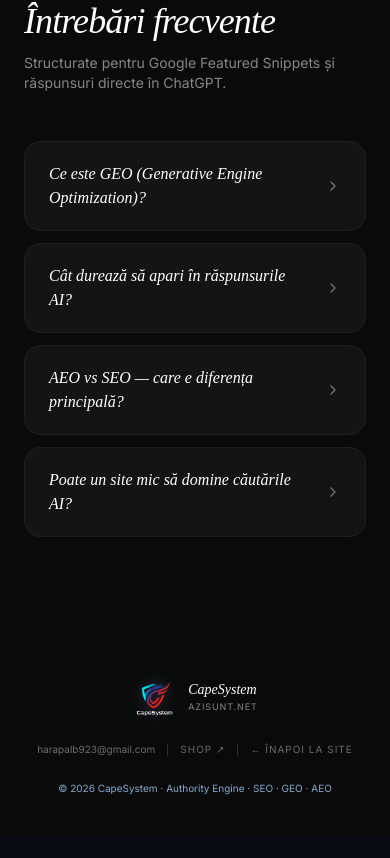
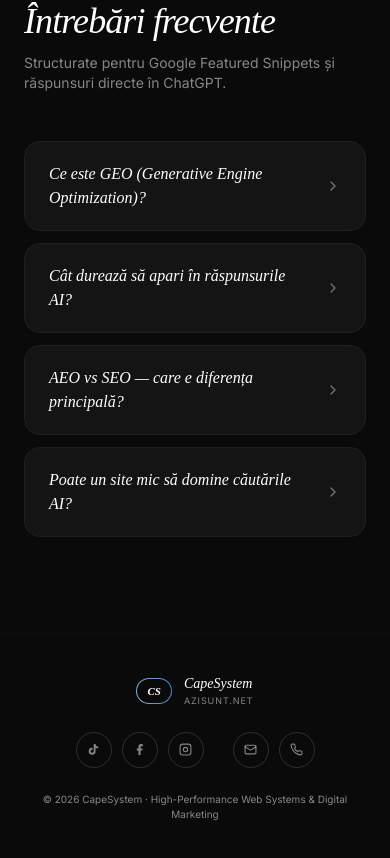
Before and after one commit to alexei4studio-afk/azisunt-net, a Next.js app: page /blog in a window 390 px wide. Shown: the part 3973-4831 px from the top of the page. Before the commit the page ends 4809 px from the top, so only its background shows below. Built offline with nearby package versions, Linux system fonts and the light colour scheme.

Commit message:
feat: unified responsive footer with social icons and contact across all pages

```diff
--- a/app/audit/page.js
+++ b/app/audit/page.js
@@ -10,6 +10,70 @@ import {
 
 /* ─── CONSTANTS ─── */
 const WA_LINK = "https://wa.me/40733874143";
+
+/* ─── SOCIAL LINK ─── */
+function SocialLink({ href, label, children }) {
+  return (
+    <a
+      href={href}
+      target="_blank"
+      rel="noopener noreferrer"
+      aria-label={label}
+      className="w-9 h-9 rounded-full border border-white/15 flex items-center justify-center text-white/50 transition-all duration-200 hover:border-[#89AACC]/50 hover:text-[#89AACC] hover:bg-white/5"
+    >
+      {children}
+    </a>
+  );
+}
+
+/* ─── FOOTER ─── */
+function Footer() {
+  return (
+    <footer className="border-t border-[hsl(var(--stroke))]/20 pt-10 pb-24 px-6">
+      <div className="max-w-6xl mx-auto flex flex-col md:flex-row items-center justify-between gap-6">
+
+        {/* Logo */}
+        <div className="flex items-center gap-3">
+          <div className="p-[1px] rounded-full" style={{ background: "linear-gradient(135deg, #89AACC, #4E85BF)" }}>
+            <div className="bg-[hsl(var(--bg))] rounded-full px-2.5 py-1 text-[11px] font-display italic font-bold text-white">CS</div>
+          </div>
+          <div>
+            <p className="font-display italic text-sm text-white">CapeSystem</p>
+            <p className="text-[9px] text-[hsl(var(--muted))] font-body uppercase tracking-widest">azisunt.net</p>
+          </div>
+        </div>
+
+        {/* Copyright */}
+        <p className="text-[10px] text-[hsl(var(--muted))] font-body text-center order-last md:order-none">
+          © {new Date().getFullYear()} CapeSystem · High-Performance Web Systems & Digital Marketing
+        </p>
+
+        {/* Social + contact */}
+        <div className="flex items-center gap-2.5">
+          <SocialLink href="https://www.tiktok.com/@capesystempower" label="TikTok">
+            <svg width="13" height="13" viewBox="0 0 24 24" fill="currentColor" xmlns="http://www.w3.org/2000/svg">
+              <path d="M19.59 6.69a4.83 4.83 0 0 1-3.77-4.25V2h-3.45v13.67a2.89 2.89 0 0 1-2.88 2.5 2.89 2.89 0 0 1-2.89-2.89 2.89 2.89 0 0 1 2.89-2.89c.28 0 .54.04.79.1V9.01a6.32 6.32 0 0 0-.79-.05 6.34 6.34 0 0 0-6.34 6.34 6.34 6.34 0 0 0 6.34 6.34 6.34 6.34 0 0 0 6.33-6.34V8.69a8.18 8.18 0 0 0 4.78 1.52V6.74a4.85 4.85 0 0 1-1.01-.05z"/>
+            </svg>
+          </SocialLink>
+          <SocialLink href="https://www.facebook.com/CSLEGION" label="Facebook">
+            <svg width="13" height="13" viewBox="0 0 24 24" fill="currentColor"><path d="M18 2h-3a5 5 0 0 0-5 5v3H7v4h3v8h4v-8h3l1-4h-4V7a1 1 0 0 1 1-1h3z"/></svg>
+          </SocialLink>
+          <SocialLink href="https://instagram.com/capesystemdesign" label="Instagram">
+            <svg width="13" height="13" viewBox="0 0 24 24" fill="none" stroke="currentColor" strokeWidth="2" strokeLinecap="round" strokeLinejoin="round"><rect x="2" y="2" width="20" height="20" rx="5"/><circle cx="12" cy="12" r="4"/><circle cx="17.5" cy="6.5" r="0.5" fill="currentColor" stroke="none"/></svg>
+          </SocialLink>
+          <div className="w-px h-4 bg-white/8 mx-1" />
+          <SocialLink href="mailto:harapalb923@gmail.com" label="Email">
+            <svg width="13" height="13" viewBox="0 0 24 24" fill="none" stroke="currentColor" strokeWidth="2" strokeLinecap="round" strokeLinejoin="round"><rect x="2" y="4" width="20" height="16" rx="2"/><path d="m22 7-8.97 5.7a1.94 1.94 0 0 1-2.06 0L2 7"/></svg>
+          </SocialLink>
+          <SocialLink href="tel:+40733874143" label="Telefon">
+            <svg width="13" height="13" viewBox="0 0 24 24" fill="none" stroke="currentColor" strokeWidth="2" strokeLinecap="round" strokeLinejoin="round"><path d="M22 16.92v3a2 2 0 0 1-2.18 2 19.79 19.79 0 0 1-8.63-3.07 19.5 19.5 0 0 1-6-6 19.79 19.79 0 0 1-3.07-8.67A2 2 0 0 1 4.11 2h3a2 2 0 0 1 2 1.72 12.84 12.84 0 0 0 .7 2.81 2 2 0 0 1-.45 2.11L8.09 9.91a16 16 0 0 0 6 6l1.27-1.27a2 2 0 0 1 2.11-.45 12.84 12.84 0 0 0 2.81.7A2 2 0 0 1 22 16.92z"/></svg>
+          </SocialLink>
+        </div>
+
+      </div>
+    </footer>
+  );
+}
 
 /* ─── SHARED NAV LOGO ─── */
 function Navbar() {
@@ -582,19 +646,8 @@ export default function AuditPage() {
       </AnimatePresence>
 
       {/* Footer */}
-      <footer className="border-t border-[hsl(var(--stroke))]/20 py-8 px-6">
-        <div className="max-w-2xl mx-auto flex flex-col sm:flex-row items-center justify-between gap-4">
-          <div className="flex items-center gap-2">
-            <img src="/logo.png" alt="CapeSystem" className="h-[28px] w-auto object-contain opacity-70" />
-            <p className="text-[9px] text-[hsl(var(--muted))] font-body uppercase tracking-widest">azisunt.net</p>
-          </div>
-          <div className="flex items-center gap-4">
-            <a href="tel:+40733874143" className="text-[10px] font-body text-white/30 hover:text-white transition-colors flex items-center gap-1"><Phone size={10} /> +40 733 874 143</a>
-            <a href="mailto:harapalb923@gmail.com" className="text-[10px] font-body text-white/30 hover:text-white transition-colors flex items-center gap-1"><Mail size={10} /> harapalb923@gmail.com</a>
-            <a href="/" className="text-[10px] font-body text-white/30 hover:text-white transition-colors uppercase tracking-widest">← Acasă</a>
-          </div>
-        </div>
-      </footer>
+      <Footer />
+
     </main>
   );
 }
--- a/app/blog/BlogContent.js
+++ b/app/blog/BlogContent.js
@@ -389,36 +389,65 @@ function Navbar() {
   );
 }
 
+/* ─── SOCIAL LINK ─── */
+function SocialLink({ href, label, children }) {
+  return (
+    <a
+      href={href}
+      target="_blank"
+      rel="noopener noreferrer"
+      aria-label={label}
+      className="w-9 h-9 rounded-full border border-white/15 flex items-center justify-center text-white/50 transition-all duration-200 hover:border-[#89AACC]/50 hover:text-[#89AACC] hover:bg-white/5"
+    >
+      {children}
+    </a>
+  );
+}
+
 /* ─── FOOTER ─── */
 function Footer() {
   return (
-    <footer className="border-t border-[hsl(var(--stroke))]/20 pt-10 pb-10 px-6">
+    <footer className="border-t border-[hsl(var(--stroke))]/20 pt-10 pb-24 px-6">
       <div className="max-w-6xl mx-auto flex flex-col md:flex-row items-center justify-between gap-6">
+
+        {/* Logo */}
         <div className="flex items-center gap-3">
-          <img
-            src="/logo.png"
-            alt="CapeSystem"
-            className="h-[44px] w-auto object-contain"
-            style={{ filter: "drop-shadow(0 0 8px rgba(137,170,204,0.3))" }}
-          />
+          <div className="accent-gradient p-[1px] rounded-full">
+            <div className="bg-bg rounded-full px-2.5 py-1 text-[11px] font-display italic font-bold text-white">CS</div>
+          </div>
           <div>
             <p className="font-display italic text-sm text-white">CapeSystem</p>
             <p className="text-[9px] text-[hsl(var(--muted))] font-body uppercase tracking-widest">azisunt.net</p>
           </div>
         </div>
-        <p className="text-[10px] font-body text-center order-last md:order-none" style={{ color: "#89AACC" }}>
-          © {new Date().getFullYear()} CapeSystem · Authority Engine · SEO · GEO · AEO
+
+        {/* Copyright */}
+        <p className="text-[10px] text-[hsl(var(--muted))] font-body text-center order-last md:order-none">
+          © {new Date().getFullYear()} CapeSystem · High-Performance Web Systems & Digital Marketing
         </p>
-        <div className="flex items-center gap-3">
-          <a href="mailto:harapalb923@gmail.com" className="text-[10px] font-body text-white/40 hover:text-white transition-colors">harapalb923@gmail.com</a>
-          <span className="w-px h-3 bg-white/15" />
-          <a href="https://azisunt.shop" target="_blank" rel="noopener noreferrer"
-             className="text-[10px] font-body text-white/40 hover:text-white transition-colors uppercase tracking-widest">
-            Shop ↗
-          </a>
-          <span className="w-px h-3 bg-white/15" />
-          <a href="/" className="text-[10px] font-body text-white/40 hover:text-white transition-colors uppercase tracking-widest">← Înapoi la site</a>
+
+        {/* Social + contact */}
+        <div className="flex items-center gap-2.5">
+          <SocialLink href="https://www.tiktok.com/@capesystempower" label="TikTok">
+            <svg width="13" height="13" viewBox="0 0 24 24" fill="currentColor" xmlns="http://www.w3.org/2000/svg">
+              <path d="M19.59 6.69a4.83 4.83 0 0 1-3.77-4.25V2h-3.45v13.67a2.89 2.89 0 0 1-2.88 2.5 2.89 2.89 0 0 1-2.89-2.89 2.89 2.89 0 0 1 2.89-2.89c.28 0 .54.04.79.1V9.01a6.32 6.32 0 0 0-.79-.05 6.34 6.34 0 0 0-6.34 6.34 6.34 6.34 0 0 0 6.34 6.34 6.34 6.34 0 0 0 6.33-6.34V8.69a8.18 8.18 0 0 0 4.78 1.52V6.74a4.85 4.85 0 0 1-1.01-.05z"/>
+            </svg>
+          </SocialLink>
+          <SocialLink href="https://www.facebook.com/CSLEGION" label="Facebook">
+            <svg width="13" height="13" viewBox="0 0 24 24" fill="currentColor"><path d="M18 2h-3a5 5 0 0 0-5 5v3H7v4h3v8h4v-8h3l1-4h-4V7a1 1 0 0 1 1-1h3z"/></svg>
+          </SocialLink>
+          <SocialLink href="https://instagram.com/capesystemdesign" label="Instagram">
+            <svg width="13" height="13" viewBox="0 0 24 24" fill="none" stroke="currentColor" strokeWidth="2" strokeLinecap="round" strokeLinejoin="round"><rect x="2" y="2" width="20" height="20" rx="5"/><circle cx="12" cy="12" r="4"/><circle cx="17.5" cy="6.5" r="0.5" fill="currentColor" stroke="none"/></svg>
+          </SocialLink>
+          <div className="w-px h-4 bg-white/8 mx-1" />
+          <SocialLink href="mailto:harapalb923@gmail.com" label="Email">
+            <svg width="13" height="13" viewBox="0 0 24 24" fill="none" stroke="currentColor" strokeWidth="2" strokeLinecap="round" strokeLinejoin="round"><rect x="2" y="4" width="20" height="16" rx="2"/><path d="m22 7-8.97 5.7a1.94 1.94 0 0 1-2.06 0L2 7"/></svg>
+          </SocialLink>
+          <SocialLink href="tel:+40733874143" label="Telefon">
+            <svg width="13" height="13" viewBox="0 0 24 24" fill="none" stroke="currentColor" strokeWidth="2" strokeLinecap="round" strokeLinejoin="round"><path d="M22 16.92v3a2 2 0 0 1-2.18 2 19.79 19.79 0 0 1-8.63-3.07 19.5 19.5 0 0 1-6-6 19.79 19.79 0 0 1-3.07-8.67A2 2 0 0 1 4.11 2h3a2 2 0 0 1 2 1.72 12.84 12.84 0 0 0 .7 2.81 2 2 0 0 1-.45 2.11L8.09 9.91a16 16 0 0 0 6 6l1.27-1.27a2 2 0 0 1 2.11-.45 12.84 12.84 0 0 0 2.81.7A2 2 0 0 1 22 16.92z"/></svg>
+          </SocialLink>
         </div>
+
       </div>
     </footer>
   );
--- a/app/blog/[slug]/page.js
+++ b/app/blog/[slug]/page.js
@@ -2,6 +2,70 @@ import { getPostData, getSortedPostsData } from "../../../lib/posts";
 import Link from "next/link";
 import { ArrowLeft, Clock } from "lucide-react";
 import { notFound } from "next/navigation";
+
+/* ─── SOCIAL LINK ─── */
+function SocialLink({ href, label, children }) {
+  return (
+    <a
+      href={href}
+      target="_blank"
+      rel="noopener noreferrer"
+      aria-label={label}
+      className="w-9 h-9 rounded-full border border-white/15 flex items-center justify-center text-white/50 transition-all duration-200 hover:border-[#89AACC]/50 hover:text-[#89AACC] hover:bg-white/5"
+    >
+      {children}
+    </a>
+  );
+}
+
+/* ─── FOOTER ─── */
+function Footer() {
+  return (
+    <footer className="border-t border-white/10 pt-10 pb-24 px-6">
+      <div className="max-w-6xl mx-auto flex flex-col md:flex-row items-center justify-between gap-6">
+
+        {/* Logo */}
+        <div className="flex items-center gap-3">
+          <div className="p-[1px] rounded-full" style={{ background: "linear-gradient(135deg, #89AACC, #4E85BF)" }}>
+            <div className="bg-[#030303] rounded-full px-2.5 py-1 text-[11px] font-display italic font-bold text-white">CS</div>
+          </div>
+          <div>
+            <p className="font-display italic text-sm text-white">CapeSystem</p>
+            <p className="text-[9px] text-gray-500 font-body uppercase tracking-widest">azisunt.net</p>
+          </div>
+        </div>
+
+        {/* Copyright */}
+        <p className="text-[10px] text-gray-500 font-body text-center order-last md:order-none">
+          © {new Date().getFullYear()} CapeSystem · High-Performance Web Systems & Digital Marketing
+        </p>
+
+        {/* Social + contact */}
+        <div className="flex items-center gap-2.5">
+          <SocialLink href="https://www.tiktok.com/@capesystempower" label="TikTok">
+            <svg width="13" height="13" viewBox="0 0 24 24" fill="currentColor" xmlns="http://www.w3.org/2000/svg">
+              <path d="M19.59 6.69a4.83 4.83 0 0 1-3.77-4.25V2h-3.45v13.67a2.89 2.89 0 0 1-2.88 2.5 2.89 2.89 0 0 1-2.89-2.89 2.89 2.89 0 0 1 2.89-2.89c.28 0 .54.04.79.1V9.01a6.32 6.32 0 0 0-.79-.05 6.34 6.34 0 0 0-6.34 6.34 6.34 6.34 0 0 0 6.34 6.34 6.34 6.34 0 0 0 6.33-6.34V8.69a8.18 8.18 0 0 0 4.78 1.52V6.74a4.85 4.85 0 0 1-1.01-.05z"/>
+            </svg>
+          </SocialLink>
+          <SocialLink href="https://www.facebook.com/CSLEGION" label="Facebook">
+            <svg width="13" height="13" viewBox="0 0 24 24" fill="currentColor"><path d="M18 2h-3a5 5 0 0 0-5 5v3H7v4h3v8h4v-8h3l1-4h-4V7a1 1 0 0 1 1-1h3z"/></svg>
+          </SocialLink>
+          <SocialLink href="https://instagram.com/capesystemdesign" label="Instagram">
+            <svg width="13" height="13" viewBox="0 0 24 24" fill="none" stroke="currentColor" strokeWidth="2" strokeLinecap="round" strokeLinejoin="round"><rect x="2" y="2" width="20" height="20" rx="5"/><circle cx="12" cy="12" r="4"/><circle cx="17.5" cy="6.5" r="0.5" fill="currentColor" stroke="none"/></svg>
+          </SocialLink>
+          <div className="w-px h-4 bg-white/8 mx-1" />
+          <SocialLink href="mailto:harapalb923@gmail.com" label="Email">
+            <svg width="13" height="13" viewBox="0 0 24 24" fill="none" stroke="currentColor" strokeWidth="2" strokeLinecap="round" strokeLinejoin="round"><rect x="2" y="4" width="20" height="16" rx="2"/><path d="m22 7-8.97 5.7a1.94 1.94 0 0 1-2.06 0L2 7"/></svg>
+          </SocialLink>
+          <SocialLink href="tel:+40733874143" label="Telefon">
+            <svg width="13" height="13" viewBox="0 0 24 24" fill="none" stroke="currentColor" strokeWidth="2" strokeLinecap="round" strokeLinejoin="round"><path d="M22 16.92v3a2 2 0 0 1-2.18 2 19.79 19.79 0 0 1-8.63-3.07 19.5 19.5 0 0 1-6-6 19.79 19.79 0 0 1-3.07-8.67A2 2 0 0 1 4.11 2h3a2 2 0 0 1 2 1.72 12.84 12.84 0 0 0 .7 2.81 2 2 0 0 1-.45 2.11L8.09 9.91a16 16 0 0 0 6 6l1.27-1.27a2 2 0 0 1 2.11-.45 12.84 12.84 0 0 0 2.81.7A2 2 0 0 1 22 16.92z"/></svg>
+          </SocialLink>
+        </div>
+
+      </div>
+    </footer>
+  );
+}
 
 export async function generateStaticParams() {
   const posts = getSortedPostsData();
@@ -30,6 +94,7 @@ export default async function PostPage({ params }) {
   }
 
   return (
+    <>
     <main className="bg-[#030303] min-h-screen pt-32 pb-20 px-6">
       <article className="max-w-3xl mx-auto">
 
@@ -92,5 +157,8 @@ export default async function PostPage({ params }) {
 
       </article>
     </main>
+
+    <Footer />
+    </>
   );
 }
```
